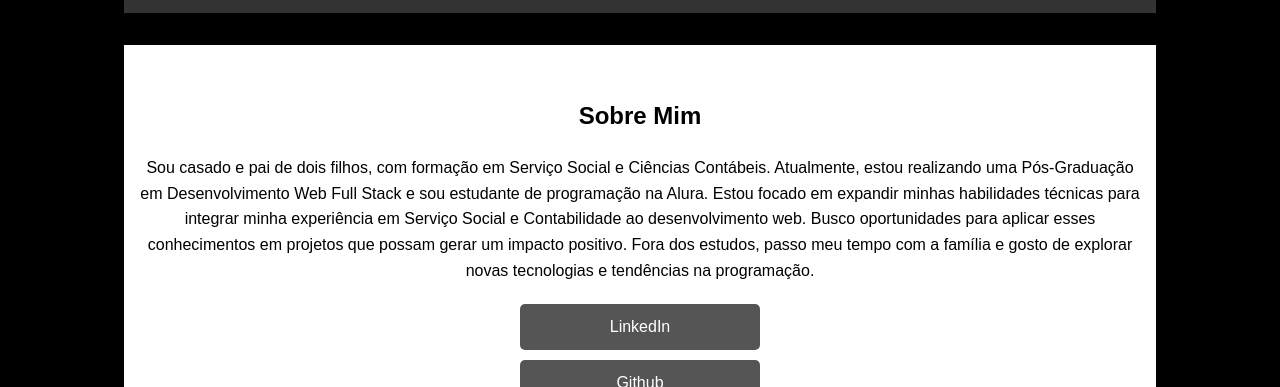
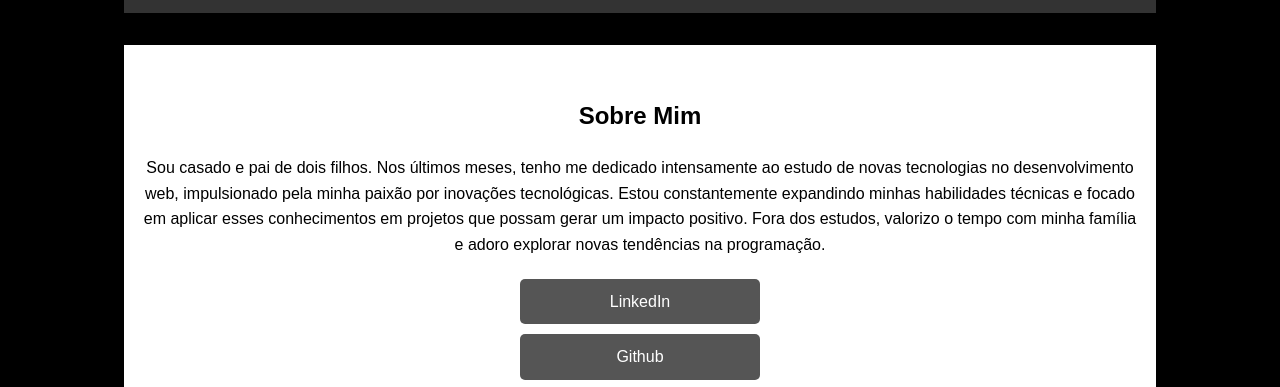
Before and after one commit to M1P1S/matheuspereira, a plain HTML site: page index.html in a window 1280 px wide. Shown: the part 393-780 px from the top of the page. Drawn offline with Linux system fonts and the light colour scheme; a script that the page names is missing.

Commit message:
Alteração do SOBRE MIM

```diff
--- a/index.html
+++ b/index.html
@@ -38,7 +38,7 @@
 
     <section id="about">
         <h1>Sobre Mim</h1>
-        <p>Sou casado e pai de dois filhos, com formação em Serviço Social e Ciências Contábeis. Atualmente, estou realizando uma Pós-Graduação em Desenvolvimento Web Full Stack e sou estudante de programação na Alura. Estou focado em expandir minhas habilidades técnicas para integrar minha experiência em Serviço Social e Contabilidade ao desenvolvimento web. Busco oportunidades para aplicar esses conhecimentos em projetos que possam gerar um impacto positivo. Fora dos estudos, passo meu tempo com a família e gosto de explorar novas tecnologias e tendências na programação.</p>
+        <p>Sou casado e pai de dois filhos. Nos últimos meses, tenho me dedicado intensamente ao estudo de novas tecnologias no desenvolvimento web, impulsionado pela minha paixão por inovações tecnológicas. Estou constantemente expandindo minhas habilidades técnicas e focado em aplicar esses conhecimentos em projetos que possam gerar um impacto positivo. Fora dos estudos, valorizo o tempo com minha família e adoro explorar novas tendências na programação.</p>
 
         <div class="contact-links">
             <a href="https://www.linkedin.com/in/matheus-pereira-42934ba3/" target="_blank">LinkedIn</a>
```
